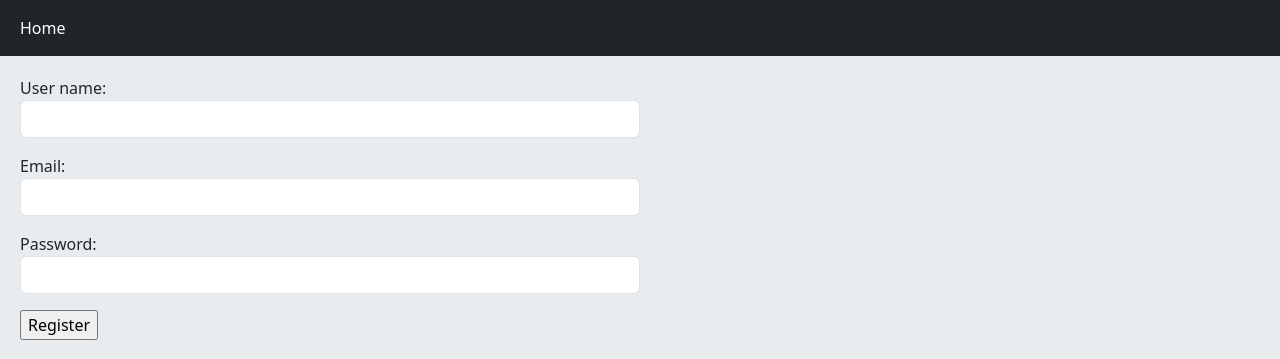
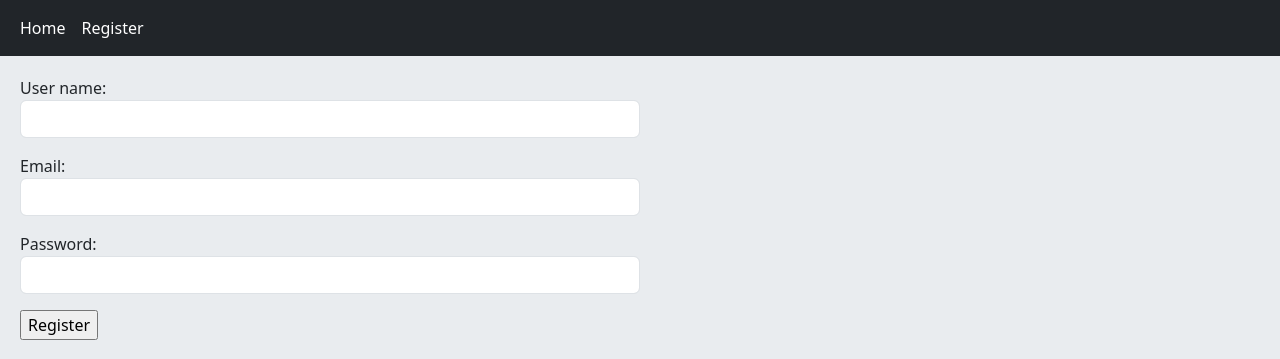
Before and after one commit to amirrezaesmaeili/social_network, a Django app: page /account/register/ in a window 1280 px wide. Shown: the top 359 px of the page. Run offline with Django 4.2, Linux system fonts and the light colour scheme.

Commit message:
feat : added register link page in home page

```diff
--- a/templates/inc/navbar.html
+++ b/templates/inc/navbar.html
@@ -2,6 +2,7 @@
     <div class="container-fluid">
     <div class="navbar-nav">
         <a class="nav-link active" href="{% url "home:home" %}">Home</a>
+        <a class="nav-link active" href="{% url "account:user_register" %}">Register</a>
     </div>
     </div>
 </nav>
```
Also changed, not shown: account/forms.py (line endings or trailing spaces).
